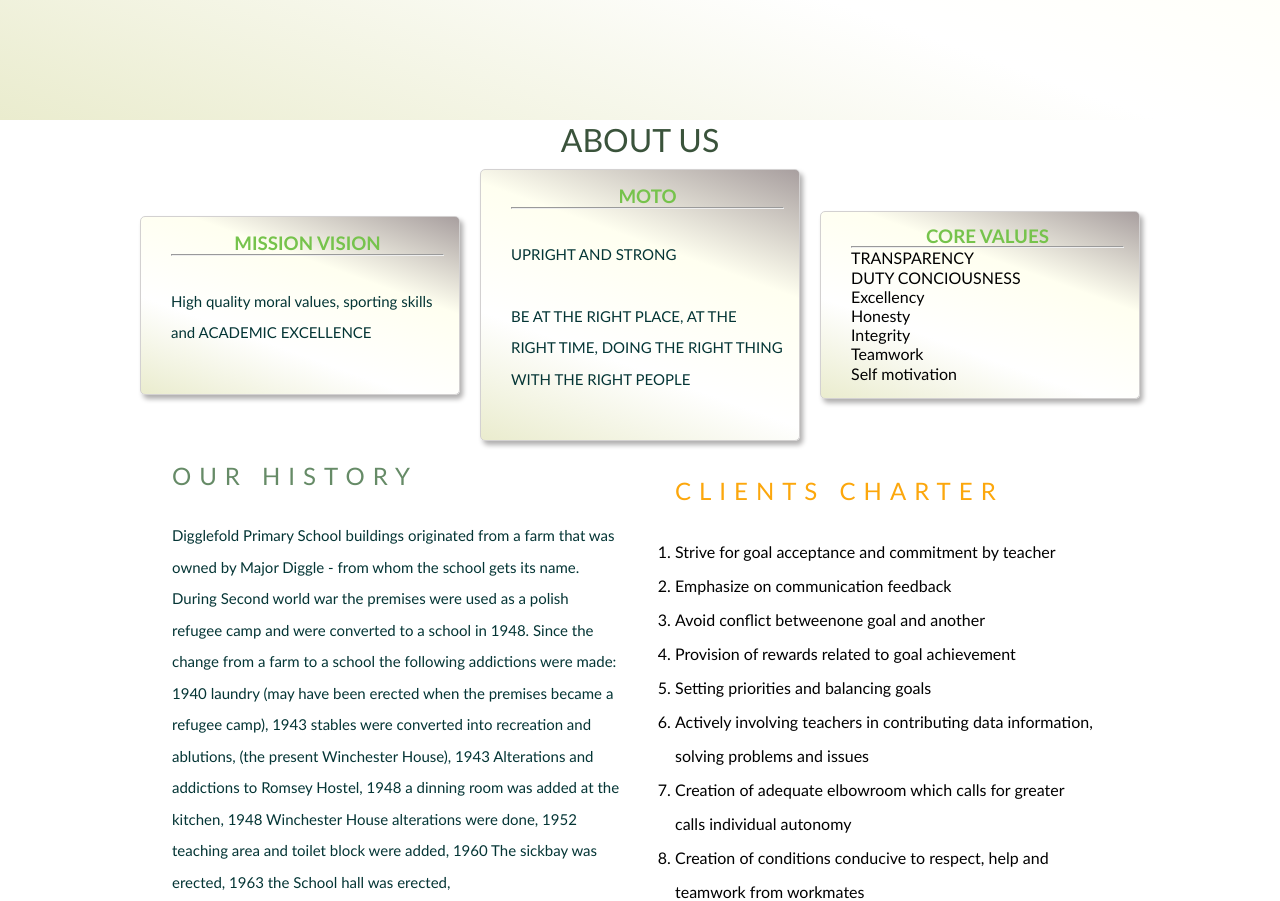
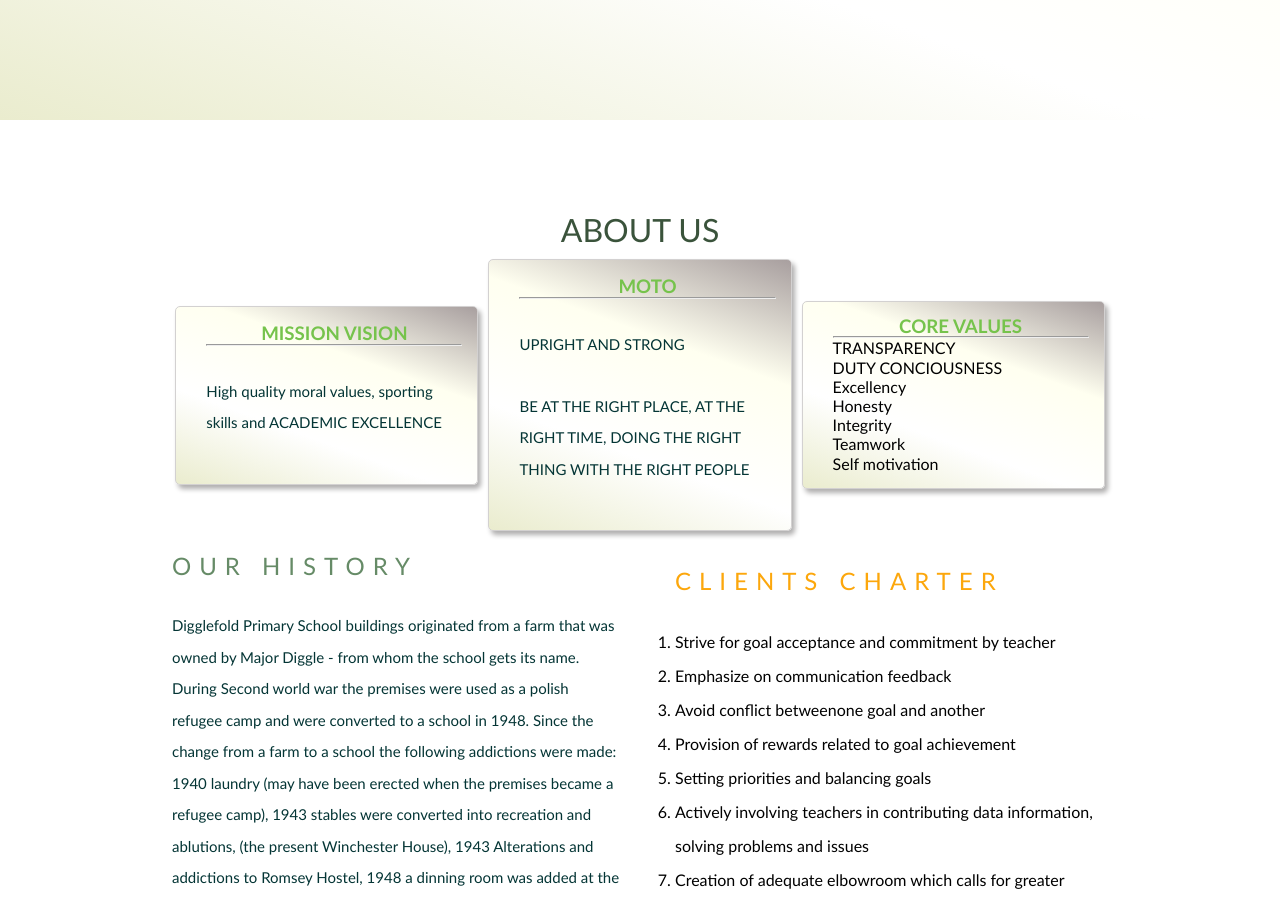
Before and after one commit to ygm2013/digglefold, a plain HTML site: page index.html in a window 1280 px wide. Shown: the part 680-1581 px from the top of the page. Drawn offline with Linux system fonts and the light colour scheme.

Commit message:
added some padding to align the about section

```diff
--- a/styles-main.css
+++ b/styles-main.css
@@ -187,6 +187,7 @@ footer {
     color:var(--gld-clr-main);
 }
 .about-us{
+    padding-top: 90px;
     background: white;
     /* background: var(--bg-clr-sctions); */
 }
@@ -280,7 +281,7 @@ img{
     margin-top: 10px;
     box-shadow: 3px 4px 5px #b0afaf;
     border-radius: 5px;
-    /* background: white;  */
+    /* min-height: 300px; */
     background: var(--bg-clr-sctions);
     /*  opacity: 75%; */
     transition: .3s ease-out;
@@ -306,8 +307,10 @@ img{
 .vision-moto-values{
     display: flex;
     justify-content: center;
-    gap: 20px;
+    gap: 10px;
     align-items: center;
+    /* border: 1px goldenrod solid; */
+    margin: 0 13vw;
 }
 .vision-moto-values h3 {
     text-transform: uppercase;
@@ -316,7 +319,7 @@ img{
     text-shadow: var(--gld-clr-main) 5px;
 }
 .abt-card{
-    width:25%;
+    width:32%;
 }
 .right-content ol{
     line-height: 34px;
```
